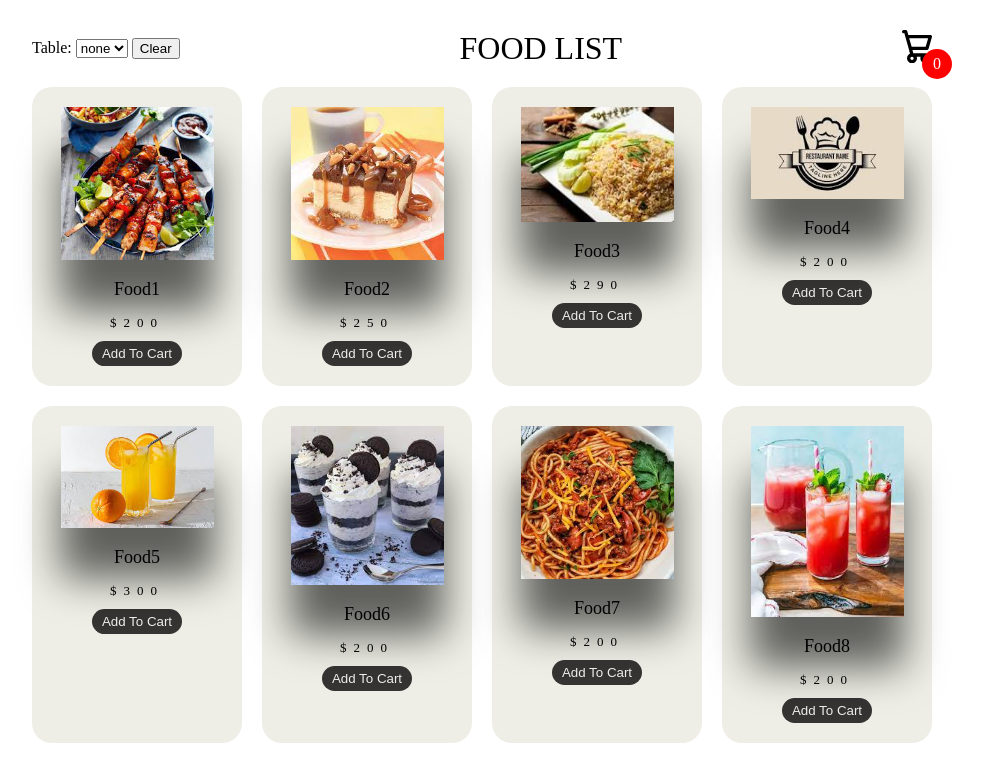
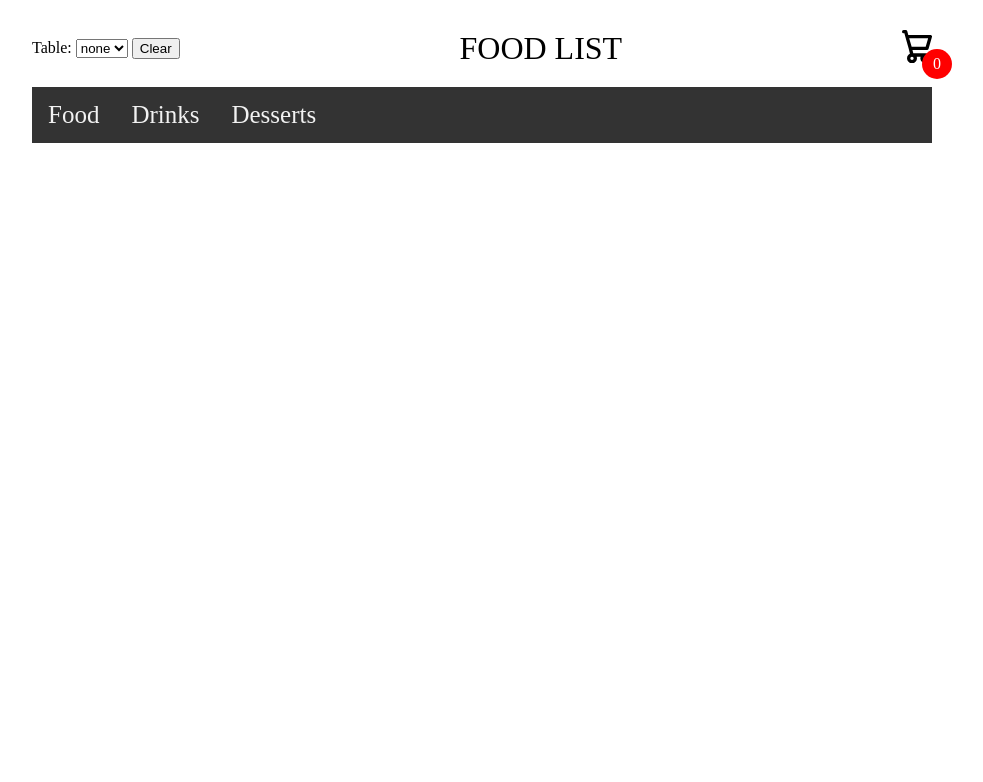
Before and after one commit to sirKongYZ/DES424_Project, a PHP site: page / in a window 1280 px wide. Shown: the top 782 px of the page, without its empty margins (158-1141 px from the left). Run offline with PHP 8.4, Linux system fonts and the light colour scheme.

Commit message:
version 1.1

```diff
--- a/index.html
+++ b/index.html
@@ -28,12 +28,30 @@
                 <span>0</span>
             </div>
         </header>
-        <div class="listProduct">
+
+        <div class="navbar">
+            <a href="#" onclick="showMenu('food',event)">Food</a>
+            <a href="#" onclick="showMenu('drink',event)">Drinks</a>
+            <a href="#" onclick="showMenu('dessert',event)">Desserts</a>
+        </div>
+
+        <div class="listProduct" id="food">
 
         </div>
+
+        <div class="listProduct" id="drink">
+
+        </div>
+
+        <div class="listProduct" id="dessert">
+
+        </div>
+
+
     </div>
     <div class="cartTab">
         <h1>Your Order</h1>
+
         <div class="listCart">
 
         </div>
@@ -46,5 +64,68 @@
     </div>
 
     <script src="script.js"></script>
+
+    <script>
+        function showMenu(menuId, event) {
+        event.preventDefault();
+
+        console.log(event);
+
+        // Hide all menus
+        const menus = document.querySelectorAll('.listProduct');
+        menus.forEach(menu => {
+            menu.style.display = '';
+        });
+
+        const selectedMenu = document.getElementById(menuId);
+        if (selectedMenu) {
+            listProductHTML.innerHTML = '';
+            console.log(menuId);
+
+            products.forEach((product, index) => {
+                if (product.type == menuId) {
+
+
+                let newProduct = document.createElement('div');
+                newProduct.dataset.id = product.id;
+                newProduct.classList.add('item1');
+                newProduct.innerHTML =
+                    `<img src="${product.image}" alt="">
+                    <h2>${product.name}</h2>
+                    <div class="price">$${product.price}</div>
+                    <button class="addCart">Add To Cart</button>`;
+                    listProductHTML.appendChild(newProduct);
+
+                setTimeout(() => {
+                    newProduct.classList.add('pop-up');
+                }, 100 * index);
+            }
+            });
+
+            listProductHTML.style.display = 'grid';
+
+        }
+
+
+
+        // Remove 'active' class from all menu links
+        var menuLinks = document.querySelectorAll('.navbar a');
+        menuLinks.forEach(function (link) {
+            link.classList.remove('active');
+        });
+
+        // Add 'active' class to the clicked menu link
+        event.target.classList.add('active');
+    }
+
+
+    </script>
+
+
+
+
+
+
+
 </body>
 </html>
--- a/products.json
+++ b/products.json
@@ -3,49 +3,58 @@
         "id": 1,
         "name":" Food1",
         "price": 200,
-        "image": "image/1.png"
+        "image": "image/1.png",
+        "type": "dessert"
     },
     {
         "id": 2,
         "name":" Food2",
         "price": 250,
-        "image": "image/2.png"
+        "image": "image/2.png",
+        "type": "food"
     },
     {
         "id": 3,
         "name":" Food3",
         "price": 290,
-        "image": "image/3.png"
+        "image": "image/3.png",
+        "type": "food"
     },
     {
         "id": 4,
         "name":" Food4",
         "price": 200,
-        "image": "image/4.png"
+        "image": "image/4.png",
+        "type": "dessert"
     },
     {
         "id": 5,
         "name":" Food5",
         "price": 300,
-        "image": "image/5.png"
+        "image": "image/5.png",
+        "type": "food"
+
     },
     {
         "id": 6,
         "name":" Food6",
         "price": 200,
-        "image": "image/6.png"
+        "image": "image/6.png",
+        "type": "dessert"
     },
     {
         "id": 7,
         "name":" Food7",
         "price": 200,
-        "image": "image/7.png"
+        "image": "image/7.png",
+        "type": "dessert"
     },
     {
         "id": 8,
         "name":" Food8",
         "price": 200,
-        "image": "image/8.png"
+        "image": "image/8.png",
+        "type": "food"
     }
 
 ]
--- a/style.css
+++ b/style.css
@@ -38,35 +38,51 @@ header{
 .title{
   font-size: xx-large;
 }
-.listProduct .item img{
+.listProduct .item1 img{
   width: 90%;
-  filter: drop-shadow(0 50px 20px #0009);
 }
 .listProduct{
-  display: grid;
+  display: none;
   grid-template-columns: repeat(4, 1fr);
   gap: 20px;
+  animation: fadeIn 1s ease-in-out;
 }
-.listProduct .item{
+
+@keyframes fadeIn {
+  from {
+      opacity: 0;
+  }
+  to {
+      opacity: 1;
+  }
+}
+
+.listProduct .item1{
   background-color: #EEEEE6;
   padding: 20px;
   border-radius: 20px;
 }
-.listProduct .item h2{
+.listProduct .item1 h2{
   font-weight: 500;
   font-size: large;
 }
-.listProduct .item .price{
+.listProduct .item1 .price{
   letter-spacing: 7px;
   font-size: small;
 }
-.listProduct .item button{
+.listProduct .item1 button{
   background-color: #353432;
   color: #eee;
   border: none;
   padding: 5px 10px;
   margin-top: 10px;
   border-radius: 20px;
+}
+
+@media only screen and (max-width: 868px) {
+  .container {
+      width: 90%;
+  }
 }
 
 /* cart */
@@ -153,3 +169,44 @@ body.showCart .container{
       grid-template-columns: repeat(2, 1fr);
   }
 }
+
+
+/* Add a black background color to the top navigation */
+.navbar {
+  background-color: #333;
+  overflow: hidden;
+}
+
+/* Style the links inside the navigation bar */
+.navbar a {
+  float: left;
+  color: #f2f2f2;
+  text-align: center;
+  padding: 14px 16px;
+  text-decoration: none;
+  font-size: 25px;
+}
+
+/* Change the color of links on hover */
+.navbar a:hover {
+  background-color: #ddd;
+  color: black;
+}
+
+/* Add a color to the active/current link */
+.navbar a.active {
+  background-color: #04AA6D;
+  color: white;
+}
+
+.item1 {
+  /* Your existing styles for .item */
+  opacity: 0;
+  transform: translateY(20px);
+  transition: opacity 0.5s ease-in-out, transform 0.5s ease-in-out;
+}
+
+.item1.pop-up {
+  opacity: 1;
+  transform: translateY(0);
+}
```
